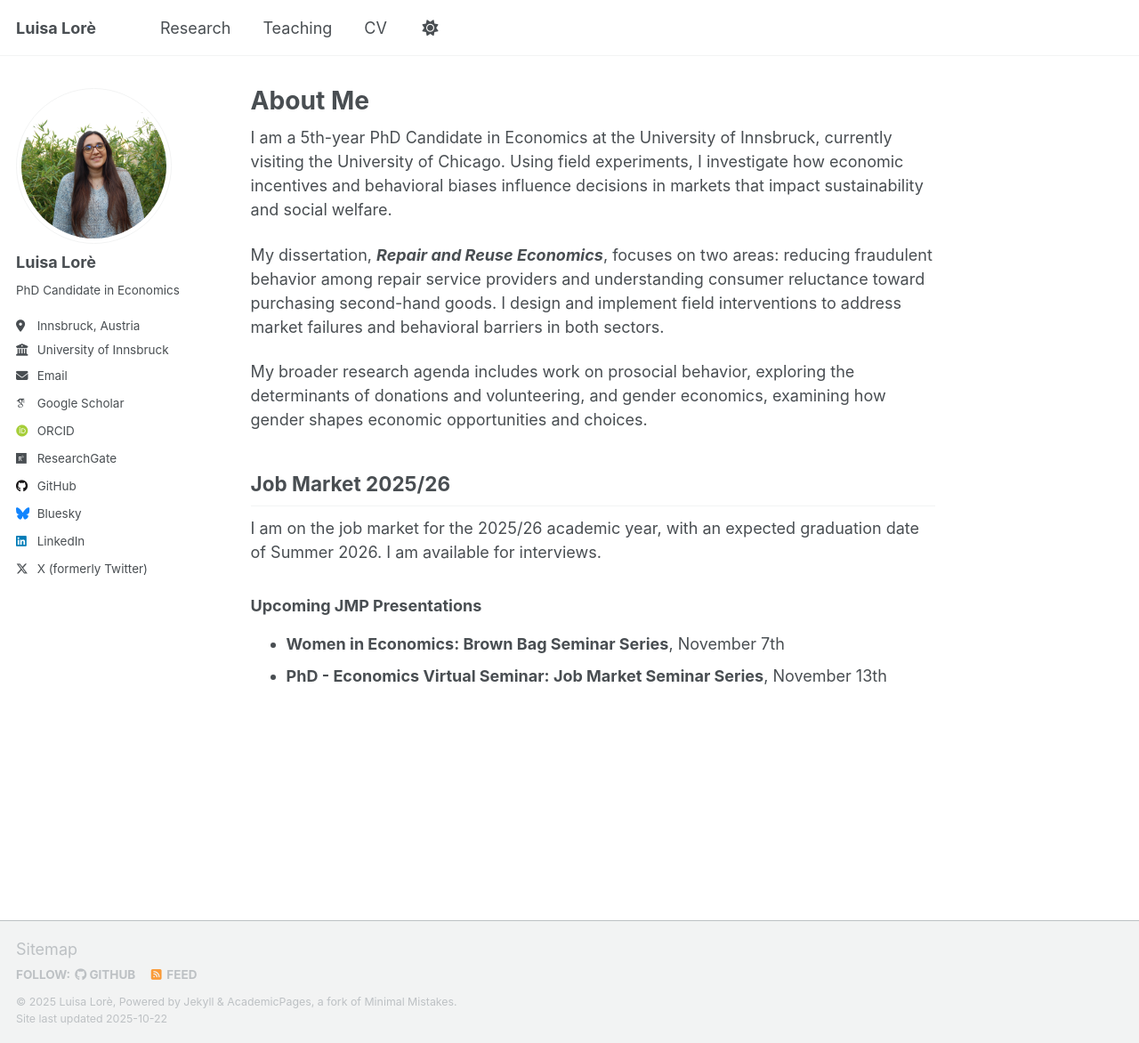
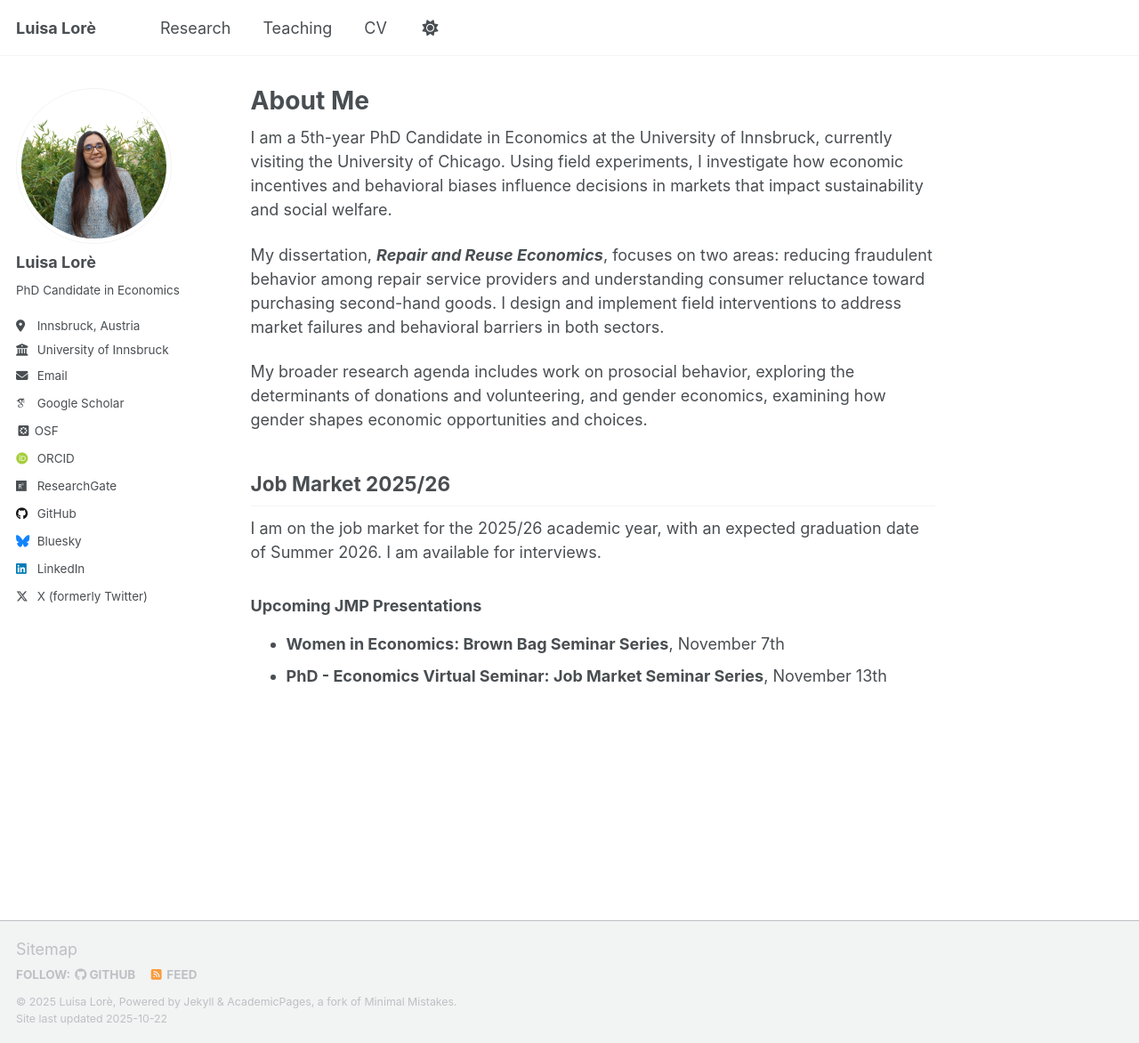
Before and after one commit to LuisaLore/luisalore, a Jekyll site: the page built from _pages/about.md, in a window 1280 px wide and 1172 px high. Shown: the whole window at 89% size. Built offline with Jekyll 4.4.1, drawn with Linux system fonts in a browser that asks for light colours; some web fonts are replaced; a script that is not in the unit is left out.

Commit message:
Update author-profile.html

```diff
--- a/_includes/author-profile.html
+++ b/_includes/author-profile.html
@@ -46,6 +46,9 @@
       {% endif %}
       {% if author.googlescholar %}
         <li><a href="{{ author.googlescholar }}"><i class="ai ai-google-scholar ai-fw icon-pad-right"></i>Google Scholar</a></li>
+      {% endif %}
+      {% if author.osf %}
+        <li><a href="{{ author.osf }}"><i class="ai ai-osf-square ai-fw"></i> OSF</a></li>
       {% endif %}
       {% if author.semantic %}
         <li><a href="{{ author.semantic }}"><i class="ai ai-semantic-scholar ai-fw icon-pad-right"></i>Semantic Scholar</a></li>
```
